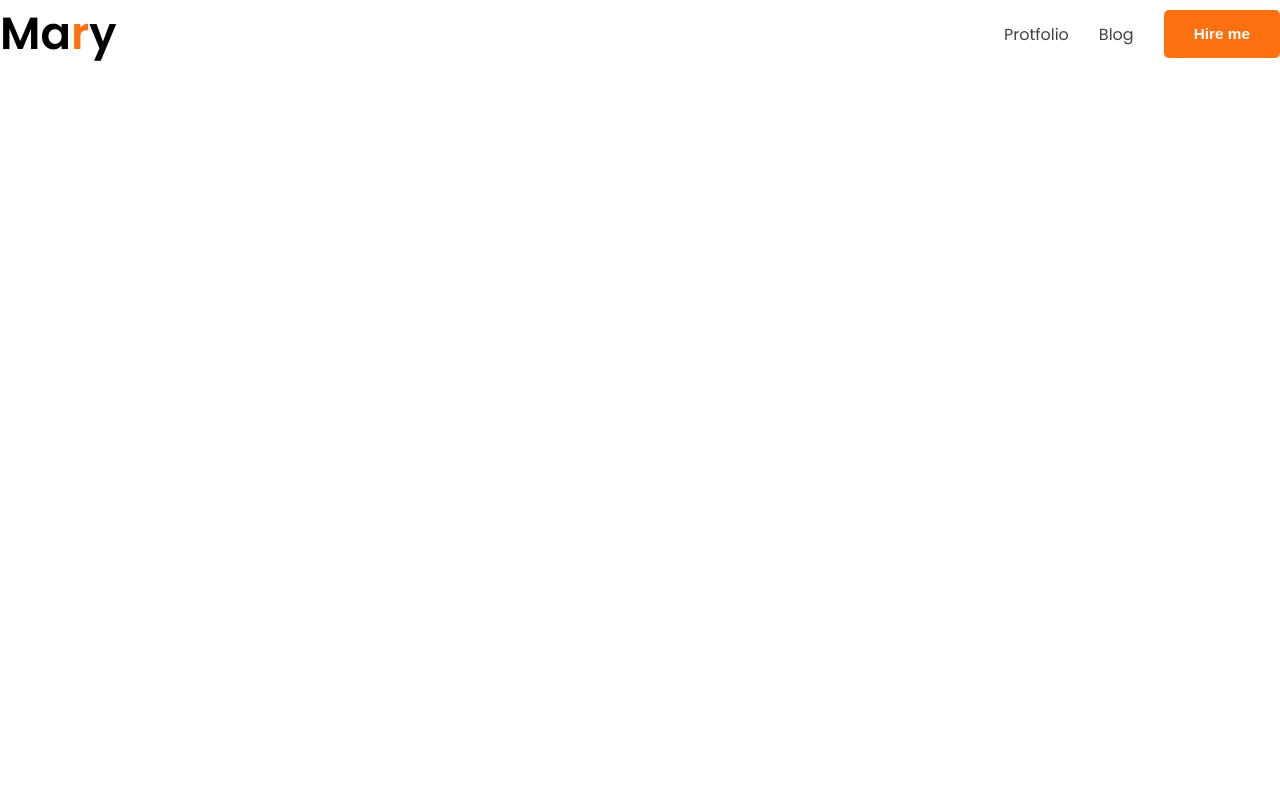
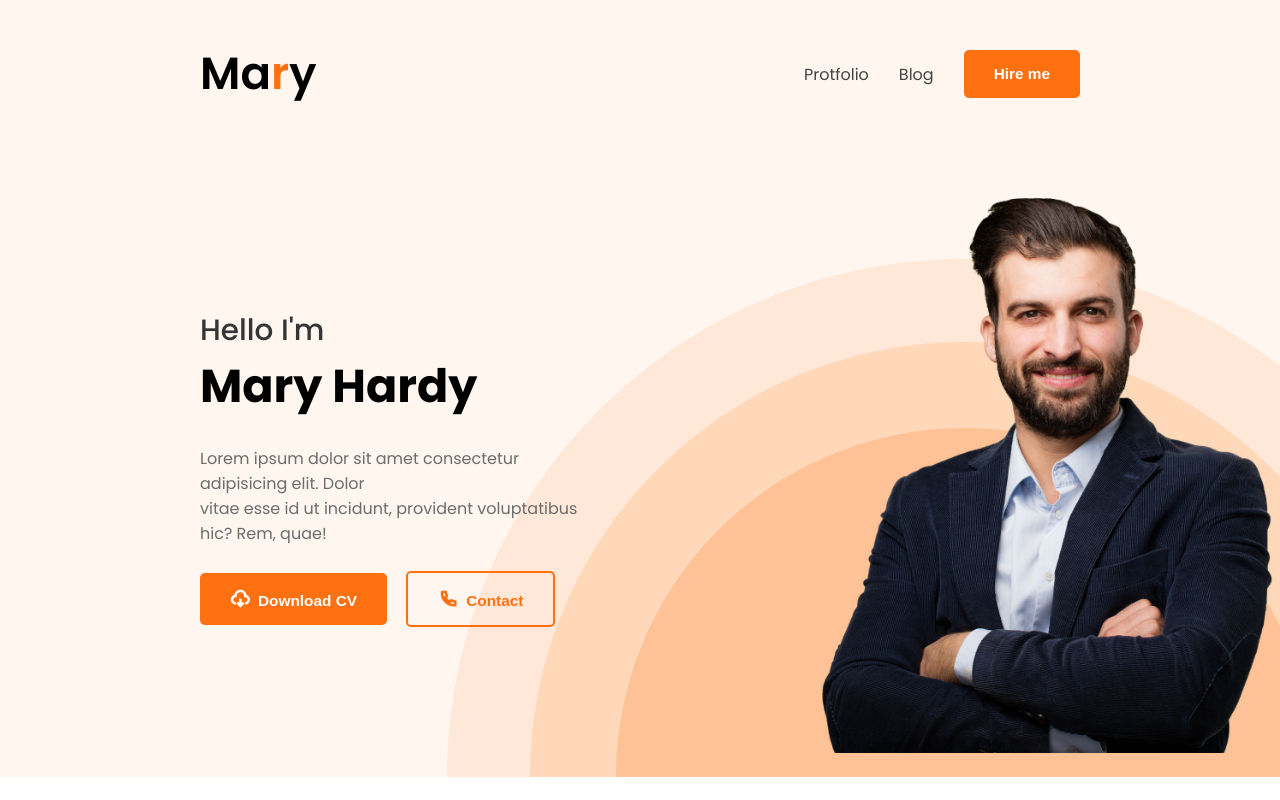
Before and after one commit to hellomaruf/Web-Developer-Portfolio-, a plain HTML site: page index.html in a window 1280 px wide. Drawn offline with nearby package versions, Linux system fonts and the light colour scheme; a web font is replaced by a local one.

Commit message:
Complete hero section

```diff
--- a/index.html
+++ b/index.html
@@ -9,8 +9,13 @@
       href="https://fonts.googleapis.com/css2?family=Inter:wght@300;500;600;700;800&family=Montserrat:wght@300;400;500;600;700;800&family=Phudu&family=Poppins:wght@300;400;500;600;700;800&family=Righteous&family=Roboto+Mono:ital@0;1&display=swap"
       rel="stylesheet"
     />
+    <link
+      href="https://cdn.jsdelivr.net/npm/remixicon@4.0.0/fonts/remixicon.css"
+      rel="stylesheet"
+    />
   </head>
   <body>
+    <header>
       <nav>
         <div class="navLogo">
           <h2>Ma<span>r</span>y</h2>
@@ -23,7 +28,27 @@
           </ul>
         </div>
       </nav>
-    <header></header>
+      <div class="bannerImg">
+        <div class="banner">
+          <h3 class="banner-greeting">Hello I'm</h3>
+          <h1 class="banner-title">Mary Hardy</h1>
+          <p>
+            Lorem ipsum dolor sit amet consectetur adipisicing elit. Dolor
+            <br />
+            vitae esse id ut incidunt, provident voluptatibus hic? Rem, quae!
+          </p>
+          <button class="primaryn-btn">
+            <i class="ri-download-cloud-2-line"></i>Download CV
+          </button>
+          <button class="contactBtn">
+            <i class="ri-phone-line"></i>Contact
+          </button>
+        </div>
+        <div class="image">
+          <img class="profile-pic" src="images/hardy.png" alt="" srcset="" />
+        </div>
+      </div>
+    </header>
     <main></main>
     <footer></footer>
   </body>
--- a/styles/style.css
+++ b/styles/style.css
@@ -20,6 +20,8 @@ nav {
   display: flex;
   align-items: center;
   justify-content: space-between;
+  margin: 0 200px;
+  padding-top: 40px;
 }
 .menu-btn {
   display: flex;
@@ -43,3 +45,47 @@ nav {
   border-radius: 5px;
   font-weight: 600;
 }
+header {
+  background-color: #fff6ef;
+  background-image: url("../images/header_bg.png");
+  background-repeat: no-repeat;
+  background-position: bottom right;
+}
+.banner {
+  padding: 150px 200px;
+}
+.bannerImg {
+  display: flex;
+  margin-top: 50px;
+  align-items: center;
+}
+.image img {
+  width: 500px;
+  /* padding: 5px 50px 0 0; */
+}
+.banner .banner-greeting {
+  font-size: 2.3vw;
+  color: rgb(53, 53, 53);
+  font-weight: 500;
+}
+.banner .banner-title {
+  font-size: 3.6vw;
+}
+.banner p {
+  padding: 25px 0;
+  color: rgb(108, 108, 108);
+}
+.contactBtn {
+  background-color: transparent;
+  padding: 15px 30px;
+  color: var(--main-color);
+  border: 2px solid var(--main-color);
+  font-size: 1.2vw;
+  border-radius: 5px;
+  margin-left: 15px;
+  font-weight: 600;
+}
+button i {
+  font-size: 20px;
+  padding-right: 8px;
+}
```
Lines whose indentation alone changed are shown as unchanged.
